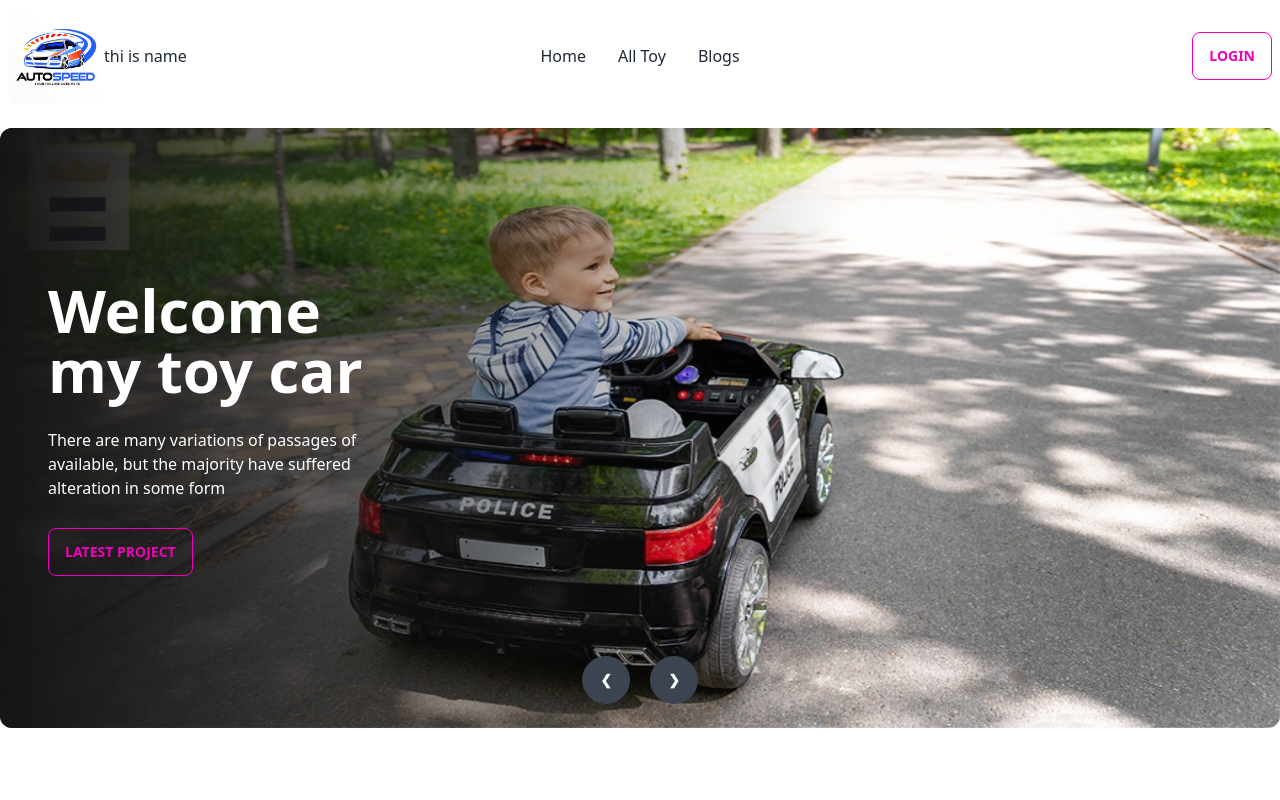
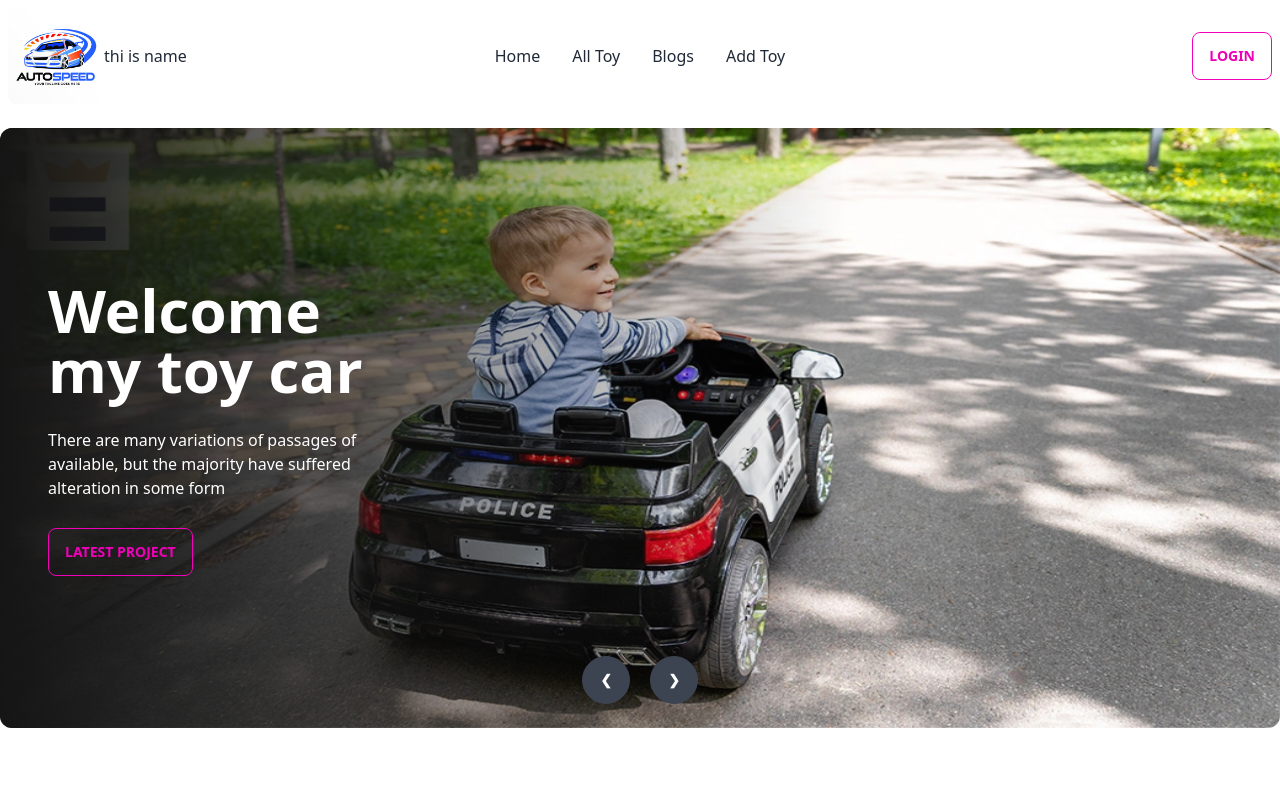
Before and after one commit to mdrafikulislam0727/toy-marketplace-client, a React (Vite) app: page / in a window 1280 px wide. Shown: the top 800 px of the page. Built offline with nearby package versions, Linux system fonts and the light colour scheme; no server answers.

Commit message:
add toy component added

```diff
--- /dev/null
+++ b/src/component/AddAToy/AddAToy.jsx
@@ -0,0 +1,10 @@
+
+const AddAToy = () => {
+    return (
+        <div>
+            <h1>This is a add toy</h1>
+        </div>
+    );
+};
+
+export default AddAToy;
--- a/src/component/NavBar/NavBar.jsx
+++ b/src/component/NavBar/NavBar.jsx
@@ -15,6 +15,7 @@ const NavBar = () => {
         <li><Link to="/">Home</Link></li>
         <li><Link>All Toy</Link></li>
         <li><Link to="/blog">Blogs</Link></li>
+        <li><Link to="/addToy">Add Toy</Link></li>
     </>
     return (
         <div className="navbar bg-base-100 h-28 mb-4">
--- a/src/main.jsx
+++ b/src/main.jsx
@@ -12,6 +12,7 @@ import Login from './component/Login/Login';
 import Blogs from './component/Blogs/Blogs';
 import SignUp from './component/SignUp/SignUp';
 import AuthProvider from './Providers/AuthProvider';
+import AddAToy from './component/AddAToy/AddAToy';
 
 const router = createBrowserRouter([
   {
@@ -33,6 +34,10 @@ const router = createBrowserRouter([
       {
         path: '/signup',
         element: <SignUp></SignUp>
+      },
+      {
+        path:'/addToy',
+        element:<AddAToy></AddAToy>
       }
     ]
   },
```
